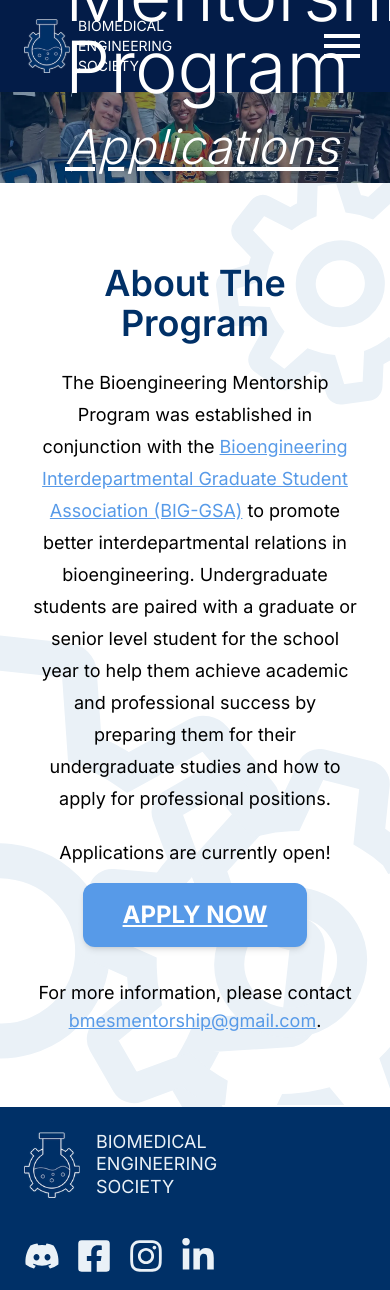
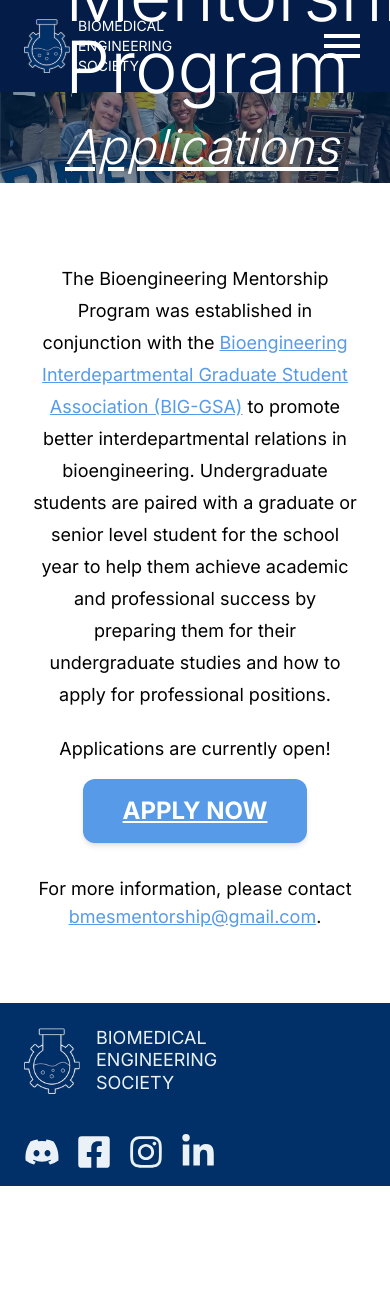
Before and after one commit to acm-ucr/bmes-website, a Next.js app: page /mentorship in a window 390 px wide. Shown: the top 1290 px of the page. After the commit the page ends 1186 px from the top, so only its background shows below. Built offline with nearby package versions, Linux system fonts and the light colour scheme.

Commit message:
remove title and gears

```diff
--- a/src/components/mentorship/AboutProgram.tsx
+++ b/src/components/mentorship/AboutProgram.tsx
@@ -10,20 +10,20 @@ const AboutProgram = () => {
       <Image
         src={GearLeft}
         alt="Decorative gear on the left side"
-        className="pointer-events-none absolute -bottom-[80px] left-[0px] z-0"
+        className="pointer-events-none absolute -bottom-[80px] left-[0px] z-0 hidden md:block"
       />
       <Image
         src={GearTopRight}
         alt="Decorative gear on the top right side"
-        className="pointer-events-none absolute -top-[20px] -right-[15px] z-0"
+        className="pointer-events-none absolute -top-[20px] -right-[15px] z-0 hidden md:block"
       />
       <Image
         src={GearBottomRight}
         alt="Decorative gear on the bottom right side"
-        className="pointer-events-none absolute right-[0px] bottom-[10px] z-0"
+        className="pointer-events-none absolute right-[0px] bottom-[10px] z-0 hidden md:block"
       />
 
-      <div className="text-bmes-blue-200 z-10 mb-6 text-4xl font-semibold">
+      <div className="text-bmes-blue-200 z-10 mb-6 text-4xl font-semibold hidden md:block">
         About The Program
       </div>
 
```
